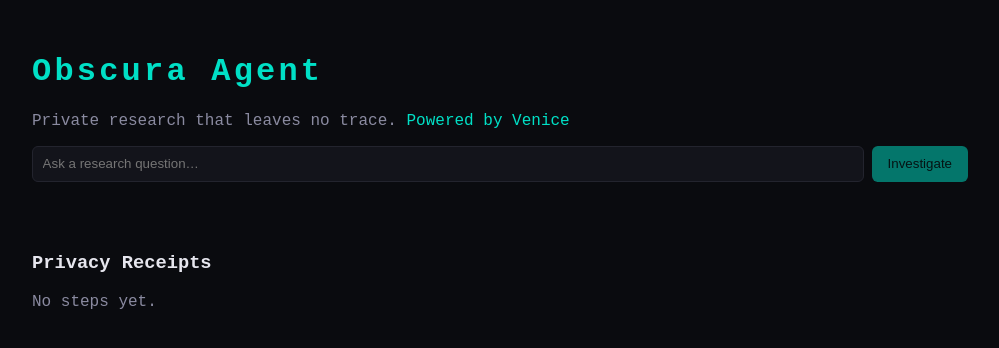
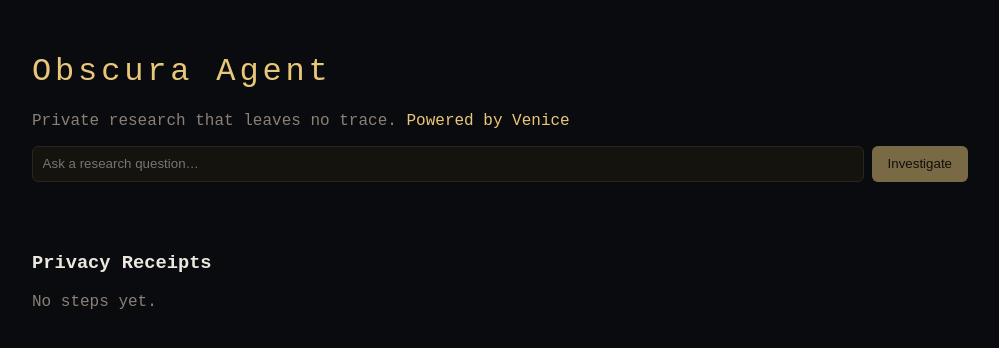
Before and after one commit to obscura-agents/obscura-agent, a Next.js app: page / in a window 1280 px wide. Shown: the top 348 px of the page, without its empty margins (140-1139 px from the left). Built offline with nearby package versions, Linux system fonts and the light colour scheme.

Commit message:
style: switch theme to champagne gold accent (brand consistency with logo/banner)

```diff
--- a/src/app/globals.css
+++ b/src/app/globals.css
@@ -1,8 +1,9 @@
 :root {
-  --bg: #0a0b0f;
-  --fg: #e6e6ee;
-  --muted: #8a8aa0;
-  --accent: #00e0c6;
+  --bg: #0a0b0f; /* void black */
+  --fg: #ece8e0; /* warm off-white */
+  --muted: #8a8076; /* warm gray */
+  --accent: #e8c77a; /* champagne gold */
+  --glow: #f2e2bd; /* warm white-gold */
 }
 * {
   box-sizing: border-box;
@@ -20,7 +21,8 @@ body {
 }
 h1 {
   color: var(--accent);
-  letter-spacing: 0.1em;
+  letter-spacing: 0.12em;
+  font-weight: 400;
 }
 .tagline {
   color: var(--muted);
@@ -36,15 +38,15 @@ h1 {
 .composer input {
   flex: 1;
   padding: 0.6rem;
-  background: #13141b;
-  border: 1px solid #23242e;
+  background: #15130d;
+  border: 1px solid #2a261c;
   color: var(--fg);
   border-radius: 6px;
 }
 .composer button {
   padding: 0.6rem 1rem;
   background: var(--accent);
-  color: #001b18;
+  color: #14110a;
   border: 0;
   border-radius: 6px;
   cursor: pointer;
@@ -68,17 +70,19 @@ h1 {
   flex-wrap: wrap;
   font-size: 0.8rem;
   padding: 0.4rem 0;
-  border-bottom: 1px solid #1a1b22;
+  border-bottom: 1px solid #1c1a14;
 }
+/* recon mode = warm gold (active, tool-using) */
 .badge {
   padding: 0 0.4rem;
   border-radius: 4px;
-  background: #1f3a36;
+  background: #2a2417;
   color: var(--accent);
 }
+/* vault mode = cool violet (locked-down, E2EE) */
 .badge.vault {
-  background: #3a1f37;
-  color: #ff7ae0;
+  background: #221d33;
+  color: #b9a3ff;
 }
 .muted {
   color: var(--muted);
```
